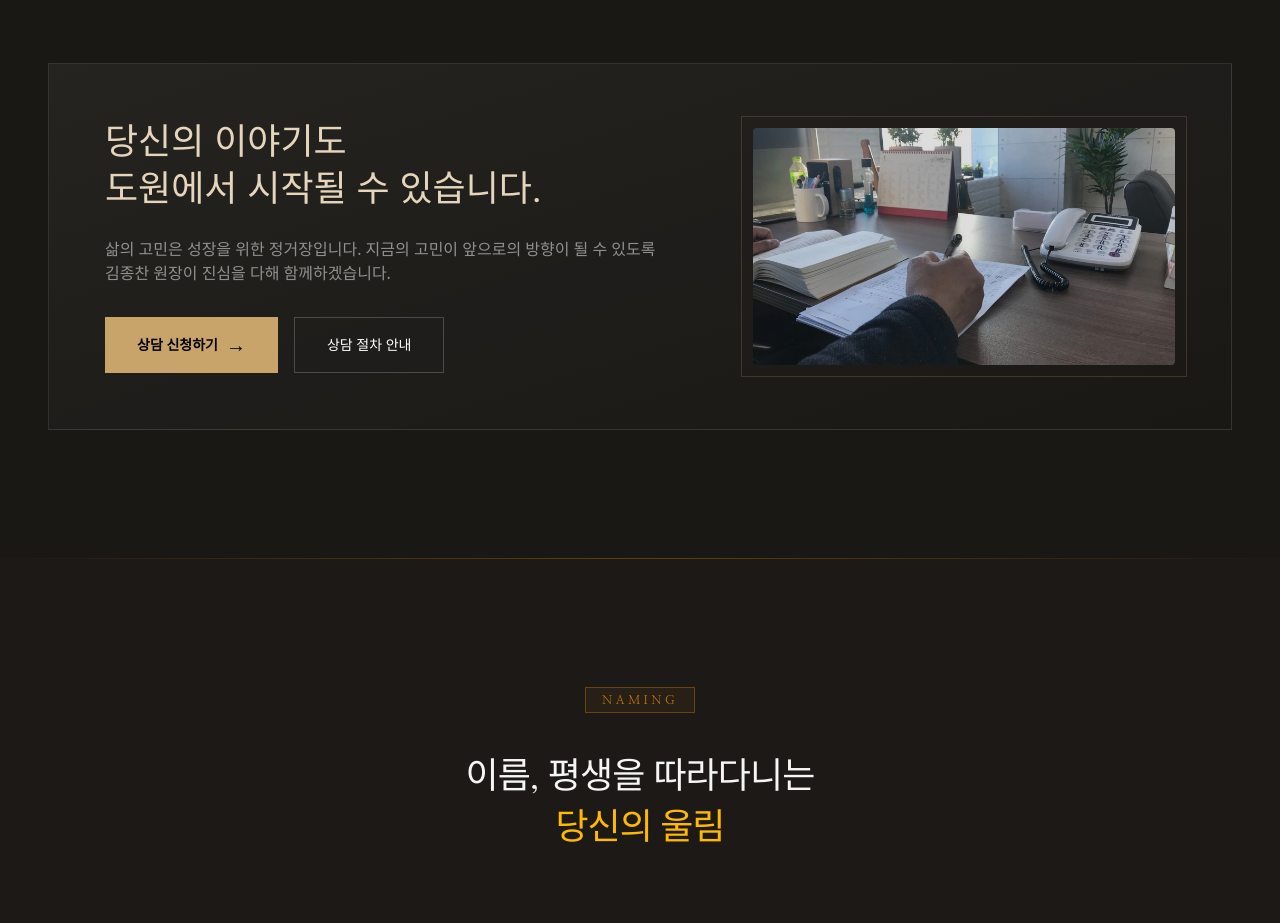
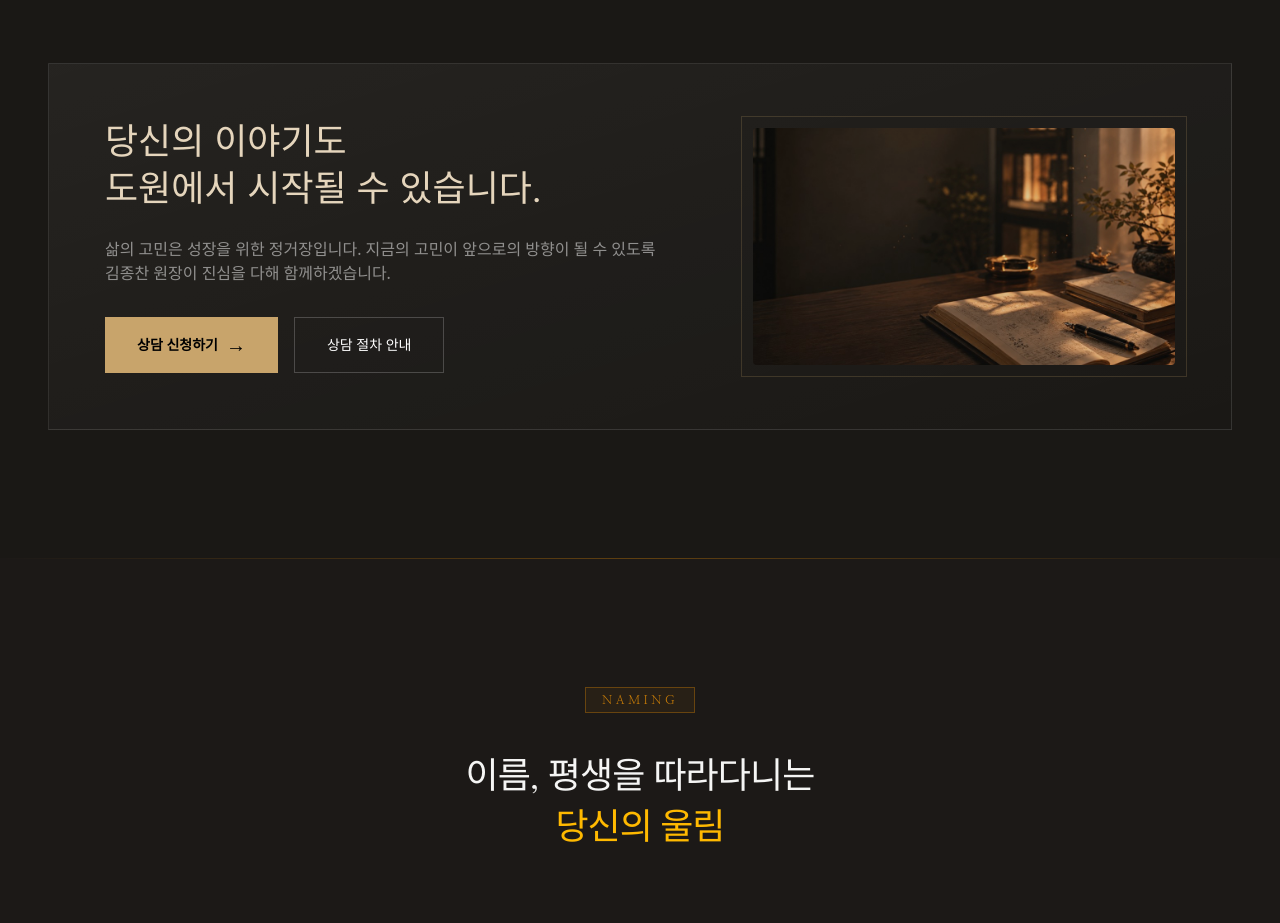
Before and after one commit to ocean3885/dowon-v2, a Next.js app: page / in a window 1280 px wide. Shown: the part 7261-8184 px from the top of the page. Built offline with nearby package versions, Linux system fonts and the light colour scheme; no server answers; a web font is replaced by a local one.

Commit message:
feat: update review section image source and add new background assets

```diff
--- a/src/components/home/ReviewSection.tsx
+++ b/src/components/home/ReviewSection.tsx
@@ -189,7 +189,7 @@ export default function ReviewSection() {
                         <div className="lg:col-span-5 relative">
                             <div className="aspect-[16/10] lg:aspect-[16/9] relative overflow-hidden rounded-sm opacity-85 transition-opacity duration-500">
                                 <Image
-                                    src="/about4.jpg"
+                                    src="/home/banner_bg_img800.jpg"
                                     alt="상담 안내"
                                     fill
                                     className="object-cover"
```
Also changed, not shown: public/home/banner_bg_img800.jpg (added), public/home/desk_hand_pen_bg.webp (added).
